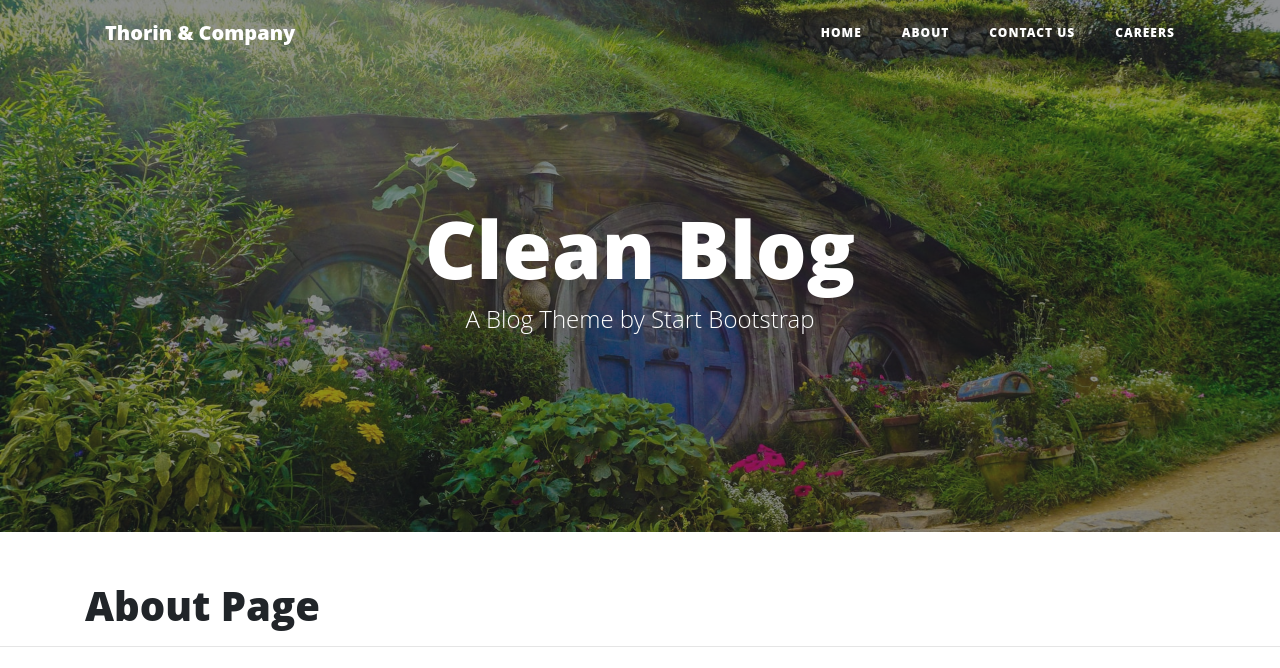
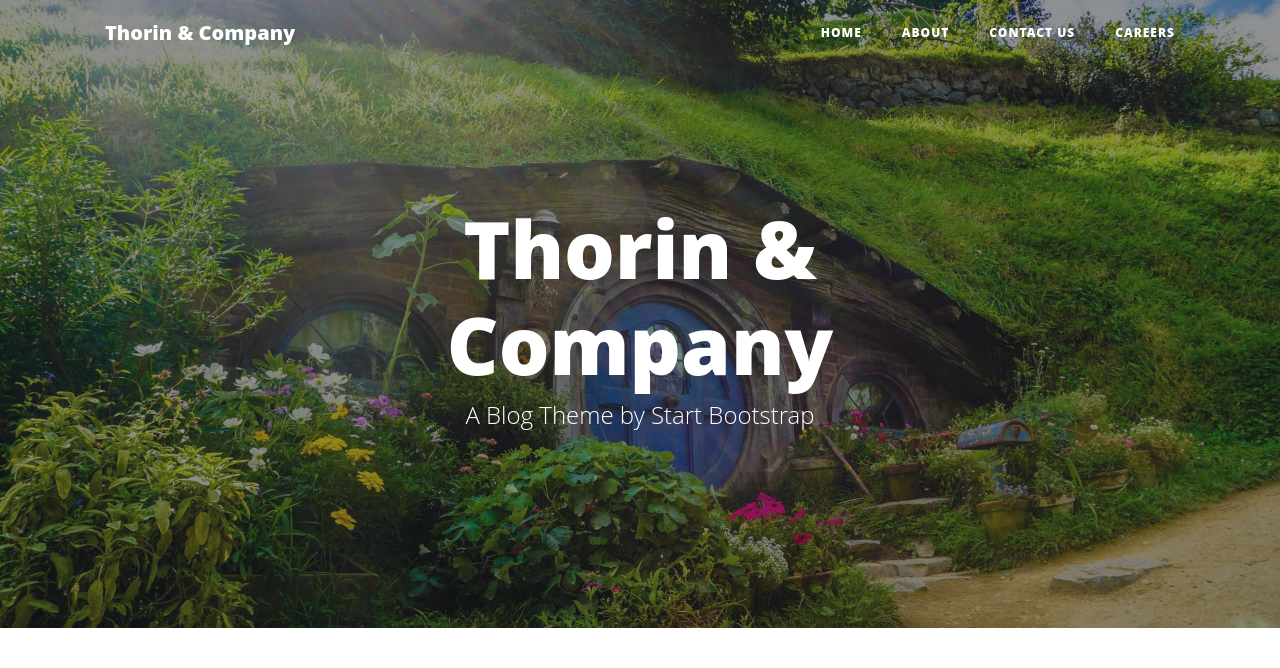
Before and after one commit to IuliiaKonovalova/thorin-flask-app, a Flask app: page /about in a window 1280 px wide. Shown: the top 668 px of the page. Run offline with Flask 2, Linux system fonts and the light colour scheme; some libraries are stand-ins or nearby versions.

Commit message:
Update: header h1 content

```diff
--- a/templates/base.html
+++ b/templates/base.html
@@ -46,7 +46,7 @@
       <div class="row">
         <div class="col-lg-8 col-md-10 mx-auto">
           <div class="site-heading">
-            <h1>Clean Blog</h1>
+            <h1>Thorin &amp; Company</h1>
             <span class="subheading">A Blog Theme by Start Bootstrap</span>
           </div>
         </div>
```
